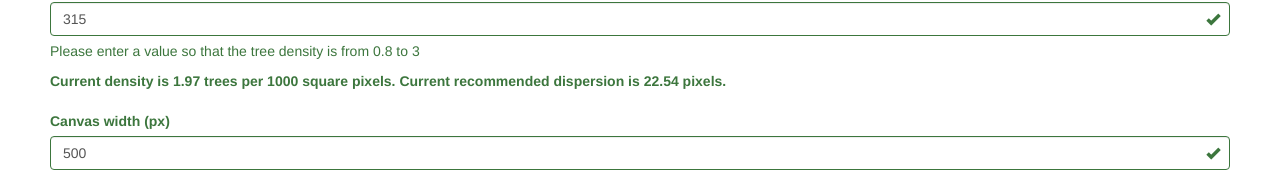
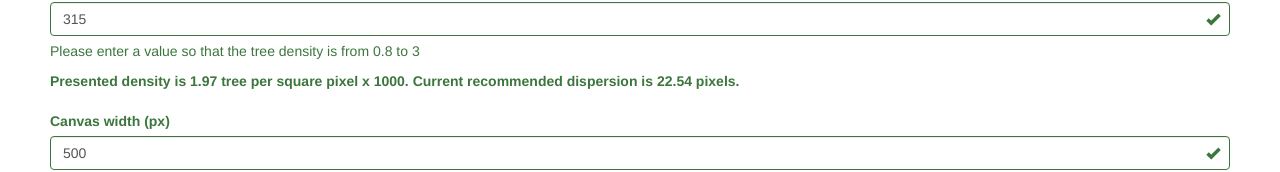
Before and after one commit to sharpcoding/forest-generator, a React app: page / in a window 1280 px wide. Shown: the part 139-311 px from the top of the page. Built offline with nearby package versions, Linux system fonts and the light colour scheme.

Commit message:
making some corrections in the area calculations in order to prevent negative number of trees, changing the "Current density" label text to be accurate

```diff
--- a/src/algorithms/auxCalculations.ts
+++ b/src/algorithms/auxCalculations.ts
@@ -9,8 +9,8 @@ class AuxCalculations {
                     spriteColumnWidth: number,
                     spriteRowHeight: number):number =>
   {
-    return (canvasWidth - spriteColumnWidth) *
-           (canvasHeight - spriteRowHeight);
+    return (_.max([canvasWidth, spriteColumnWidth]) - spriteColumnWidth) *
+           (_.max([canvasHeight, spriteRowHeight]) - spriteRowHeight);
   }
 
   /**
@@ -19,7 +19,7 @@ class AuxCalculations {
    */
   public getTreesDensity = (area: number, numberOfTrees: number):number =>
   {
-    return numberOfTrees*1000/area;
+    return area > 0 ? numberOfTrees*1000/area : 0;
   }
 
   public getRecommendedNumberOfTress = (currentNumberOfTrees: number, area: number, treeDensityRange: [number, number]): number =>
--- a/src/controls/generationParameters.tsx
+++ b/src/controls/generationParameters.tsx
@@ -97,7 +97,7 @@ export class GenerationParametersControl extends React.Component<IGenerationPara
         <FormControl.Feedback />
         <HelpBlock>Please enter a value so that the tree density is from {this.props.config.image.treeDensityRange[0]} to {this.props.config.image.treeDensityRange[1]}</HelpBlock>
         <ControlLabel>
-          Current density is {this._density().toFixed(2)} trees per 1000 square pixels.
+          Presented density is {this._density().toFixed(2)} tree per square pixel x 1000.
           Current recommended dispersion is {this._dispersion().toFixed(2)} pixels.
         </ControlLabel>
       </FormGroup>
```
Also changed, not shown: 1 other file (tests, documents, lock files or other folders).
